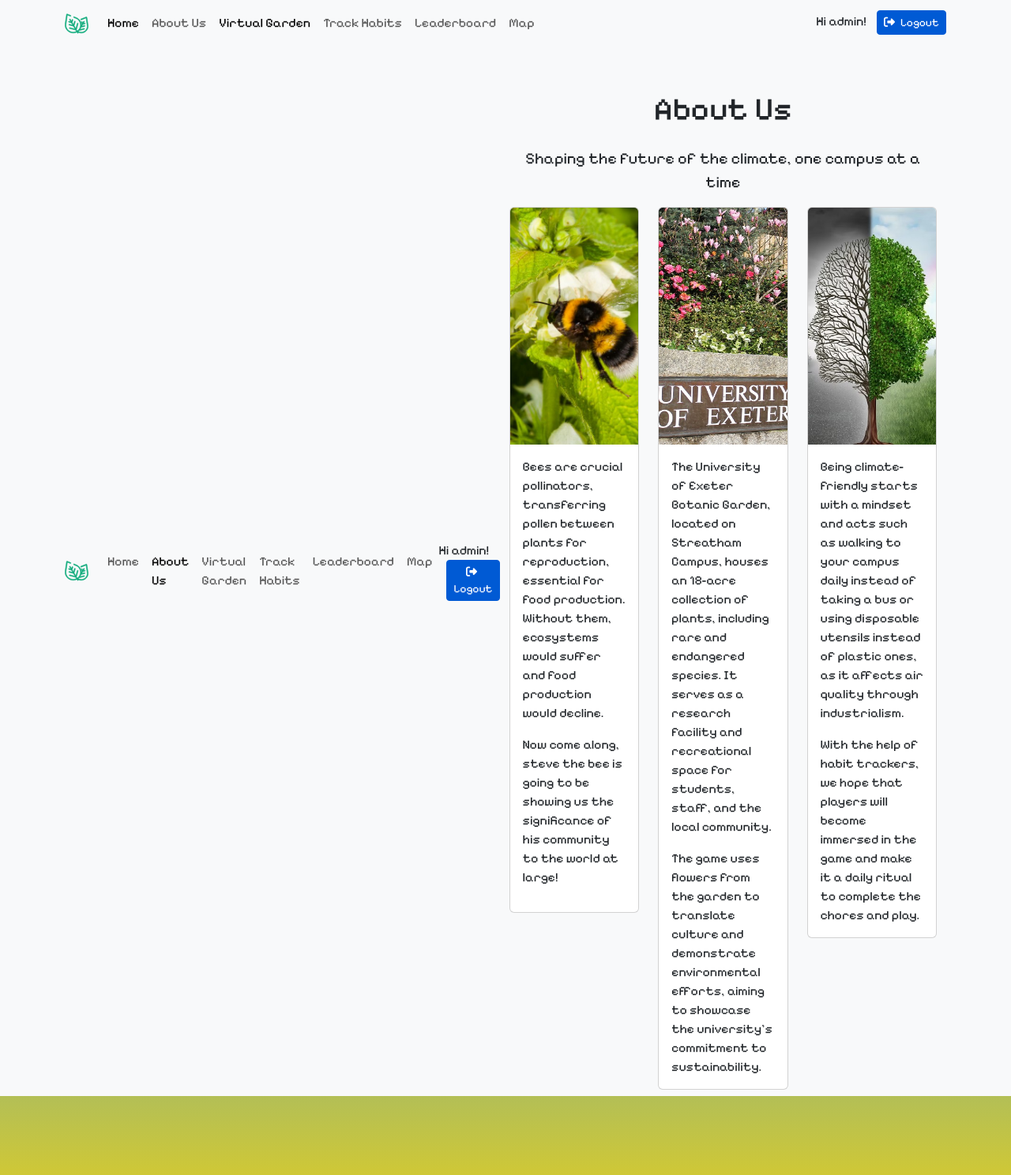
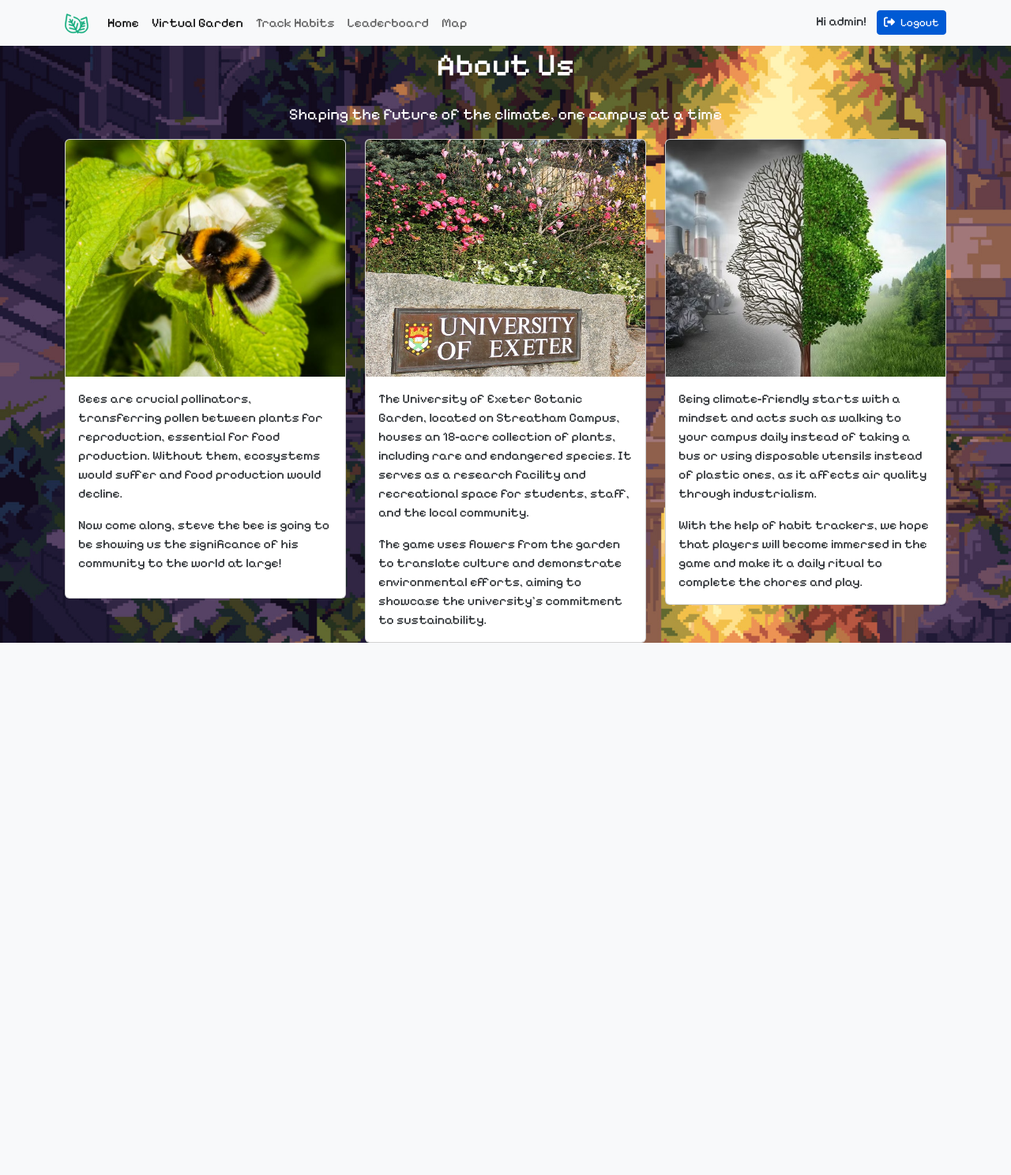
Before and after one commit to hg510/groupsoftware, a Django app: page /about/ in a window 1280 px wide. Shown: the whole page at 79% size. After the commit the page ends 814 px from the top, so only its background shows below. Run offline with Django 5.2, Linux system fonts and the light colour scheme; a user stored in the database is signed in; parts of the project's set-up code (start-up, migrations or seed data) failed here and were passed over; some libraries are stand-ins or nearby versions.

Commit message:
removed the styling bugs

```diff
--- a/beegarden/adminpage/templates/admin.html
+++ b/beegarden/adminpage/templates/admin.html
@@ -9,6 +9,7 @@
     <link rel="preconnect" href="https://fonts.googleapis.com">
     <link rel="preconnect" href="https://fonts.gstatic.com" crossorigin>
     <link href="https://fonts.googleapis.com/css2?family=Pixelify+Sans:wght@400..700&display=swap" rel="stylesheet">
+    <link rel="icon" type="image/x-icon" href="{% static 'icon/favicon.png' %}">
 </head>
 <body>
     <h1>User request Administration Page </h1>
--- a/beegarden/habittracker/templates/habitTracker.html
+++ b/beegarden/habittracker/templates/habitTracker.html
@@ -9,6 +9,7 @@
 <link rel="stylesheet" href="https://cdnjs.cloudflare.com/ajax/libs/font-awesome/6.5.1/css/all.min.css">
 <link rel="stylesheet" type="text/css" href="{% static 'css/habit.css' %}">
 <link rel="preconnect" href="https://fonts.googleapis.com">
+<link rel="icon" type="image/x-icon" href="{% static 'icon/favicon.png' %}">
 <link rel="preconnect" href="https://fonts.gstatic.com" crossorigin>
 <link href="https://fonts.googleapis.com/css2?family=Pixelify+Sans:wght@400..700&display=swap" rel="stylesheet">
 <body>
--- a/beegarden/leaderboard/templates/leaderboard.html
+++ b/beegarden/leaderboard/templates/leaderboard.html
@@ -6,6 +6,7 @@
     <meta name="viewport" content="width=device-width, initial-scale=1.0">
     <title>Leaderboard</title>
     <link rel="stylesheet" href="{% static 'css/global.css' %}">
+    <link rel="icon" type="image/x-icon" href="{% static 'icon/favicon.png' %}">
     <link rel="stylesheet" href="{% static 'css/leaderboard.css' %}">
     <link href="https://fonts.googleapis.com/css2?family=Pixelify+Sans:wght@400..700&display=swap" rel="stylesheet">
     <link href="https://cdn.jsdelivr.net/npm/bootstrap@5.3.2/dist/css/bootstrap.min.css" rel="stylesheet" integrity="sha384-T3c6CoIi6uLrA9TneNEoa7RxnatzjcDSCmG1MXxSR1GAsXEV/Dwwykc2MPK8M2HN" crossorigin="anonymous">
--- a/beegarden/map/templates/map.html
+++ b/beegarden/map/templates/map.html
@@ -5,6 +5,7 @@
 <link rel="stylesheet" href="https://unpkg.com/leaflet/dist/leaflet.css"/>
 <link rel="stylesheet" href="https://cdnjs.cloudflare.com/ajax/libs/leaflet-routing-machine/3.2.12/leaflet-routing-machine.css">
 <link rel="stylesheet" href="{% static 'css/map.css' %}">
+<link rel="icon" type="image/x-icon" href="{% static 'icon/favicon.png' %}">
 
 <script src="https://ajax.googleapis.com/ajax/libs/jquery/3.5.1/jquery.min.js"></script>
 
--- a/beegarden/templates/about.html
+++ b/beegarden/templates/about.html
@@ -9,66 +9,11 @@
 {% load static %}
 
 <main class="bg-about">
-    <nav class="navbar navbar-expand-lg bg-body-tertiary">
-        <div class="container">
-          <a class="navbar-brand" href="/">
-            <img src="{% static 'img/logo.svg' %}" alt="My Logo" height="30" width="30">
-          </a>
-          <button class="navbar-toggler" type="button" data-bs-toggle="collapse" data-bs-target="#navbarSupportedContent" aria-controls="navbarSupportedContent" aria-expanded="false" aria-label="Toggle navigation">
-            <span class="navbar-toggler-icon"></span>
-          </button>
-          <div class="collapse navbar-collapse" id="navbarSupportedContent">
-            <ul class="navbar-nav me-auto mb-2 mb-lg-0">
-              <li class="nav-item" aria-current="page">
-                <a class="nav-link" href="{% url 'home' %}">Home</a>
-              </li>
-              <li class="nav-item active">
-                <a class="nav-link active" href="{% url 'about' %}">About Us</a>
-              </li>
-            </ul>
-              {% if user.is_authenticated %}
-              <div class="collapse navbar-collapse" id="navbarSupportedContent">
-                <ul class="navbar-nav me-auto mb-2 mb-lg-0">
-                  <li class="nav-item" aria-current="page">
-                    <a class="nav-link" href="{% url 'garden' %}">Virtual Garden</a>
-                  </li>
-                  <li class="nav-item">
-                    <a class="nav-link" href="{% url 'habit_tracker' %}">Track Habits</a>
-                  </li>
-                  <li class="nav-item">
-                    <a class="nav-link" href="{% url 'leaderboard' %}">Leaderboard</a>
-                  </li>
-                  <li class="nav-item">
-                    <a class="nav-link" href="{% url 'map' %}">Map</a>
-                  </li>
-                </ul>
-                <form action="{% url 'logout' %}" method="post">
-                  <span>Hi {{ user.username }}!</span>
-                  {% csrf_token %}
-                  <button
-                    class="btn btn-sm btn-secondary"
-                    type="submit"
-                    style="margin-left: 10px;"
-                  >
-                    <i class="fas fa-sign-out-alt" style="margin-right: 4px;"></i>
-                    Logout
-                  </button>
-                </form>
-              {% else %}
-                <span>You are not logged in</span>
-                <a href="{% url 'login' %}"
-                  role="button"
-                  class="btn btn-sm btn-secondary"
-                  style="margin-left: 10px;"
-                >
-                  <i class="fas fa-sign-in-alt" style="margin-right: 4px;"></i>
-                  Login
-                </a>
-              {% endif %}
-            </div>
   <div class="container mt-5">
-    <h1 class="text-center mb-4">About Us</h1>
-    <p class="lead text-center">Shaping the future of the climate, one campus at a time</p>
+    <div class="about">
+      <h1 class="text-center mb-4">About Us</h1>
+      <p class="lead text-center">Shaping the future of the climate, one campus at a time</p>
+    </div>
     <div class="row">
       <div class="col-md-4">
         <div class="card">
@@ -115,13 +60,22 @@
 </main>
 <style>
   .bg-about {
-    background: linear-gradient(to bottom, #1E90FF, #FFD700);
+    background-image: url("{% static 'img/leaderboard.jpg' %}");
     background-size: cover;
     background-attachment: fixed;
     background-position: center top;
     position: relative;
     height: 100%;
-    padding-bottom: 100px;
+
   }
+
+  .mt-5 {
+    margin-top: 0 !important;
+  }
+
+  .about {
+    color:white;
+  }
+
 </style>
 {% endblock %}
--- a/beegarden/templates/nav.html
+++ b/beegarden/templates/nav.html
@@ -14,9 +14,6 @@
             <ul class="navbar-nav me-auto mb-2 mb-lg-0">
                 <li class="nav-item active" aria-current="page">
                     <a class="nav-link active" href="{% url 'home' %}">Home</a>
-                </li>
-                <li class="nav-item">
-                    <a class="nav-link" href="{% url 'about' %}">About Us</a>
                 </li>
                 {% if user.is_authenticated %}
                 <li class="nav-item active" aria-current="page">
```
Also changed, not shown: beegarden/garden/templates/garden/garden.html (+2 -5 lines), beegarden/garden/templates/garden/infowindow.html (deleted, +0 -9 lines), beegarden/static/css/garden.css (+6 -1 lines), beegarden/static/css/infowindow.css (deleted, +0 -20 lines), beegarden/static/css/land.css (deleted, +0 -71 lines), beegarden/static/js/plant.js (+15 -30 lines), beegarden/db.sqlite3, beegarden/garden/migrations/0007_merge_0006_plantedseed_user_0006_userseed.py (added).
